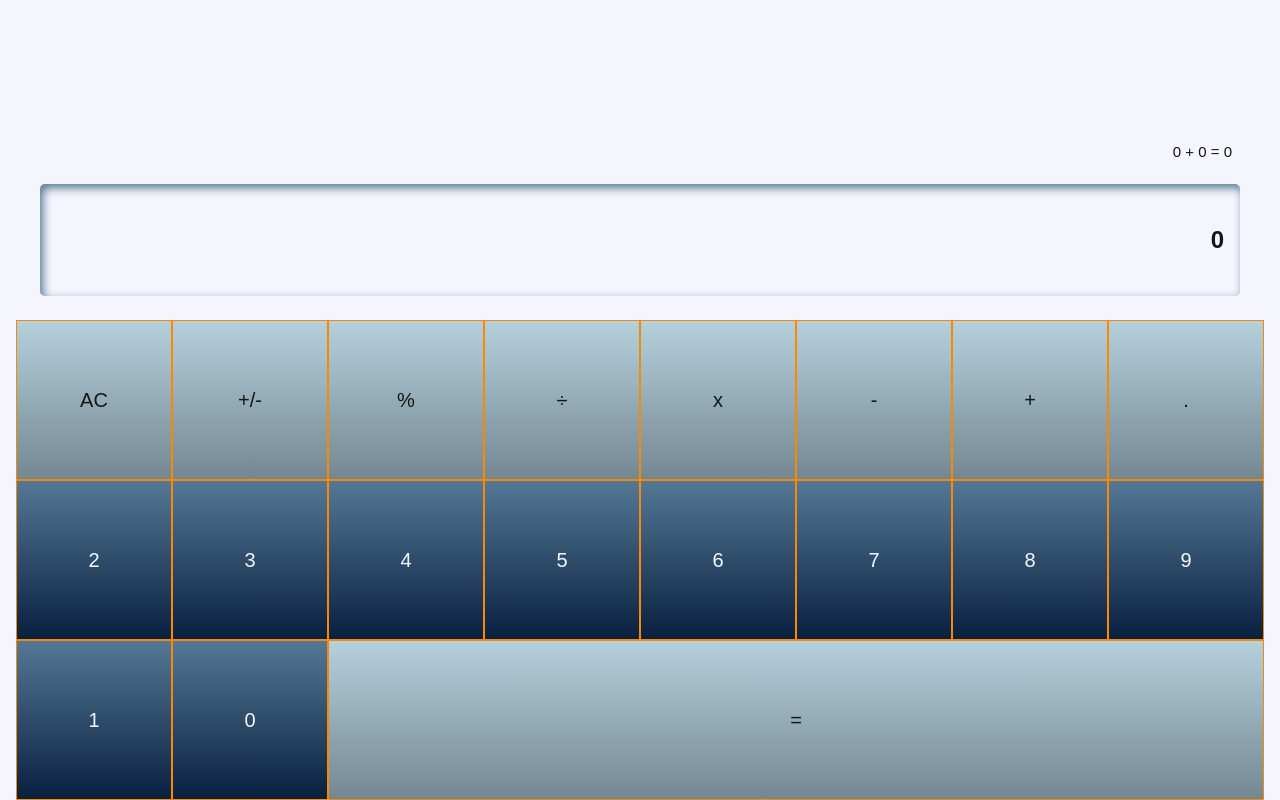
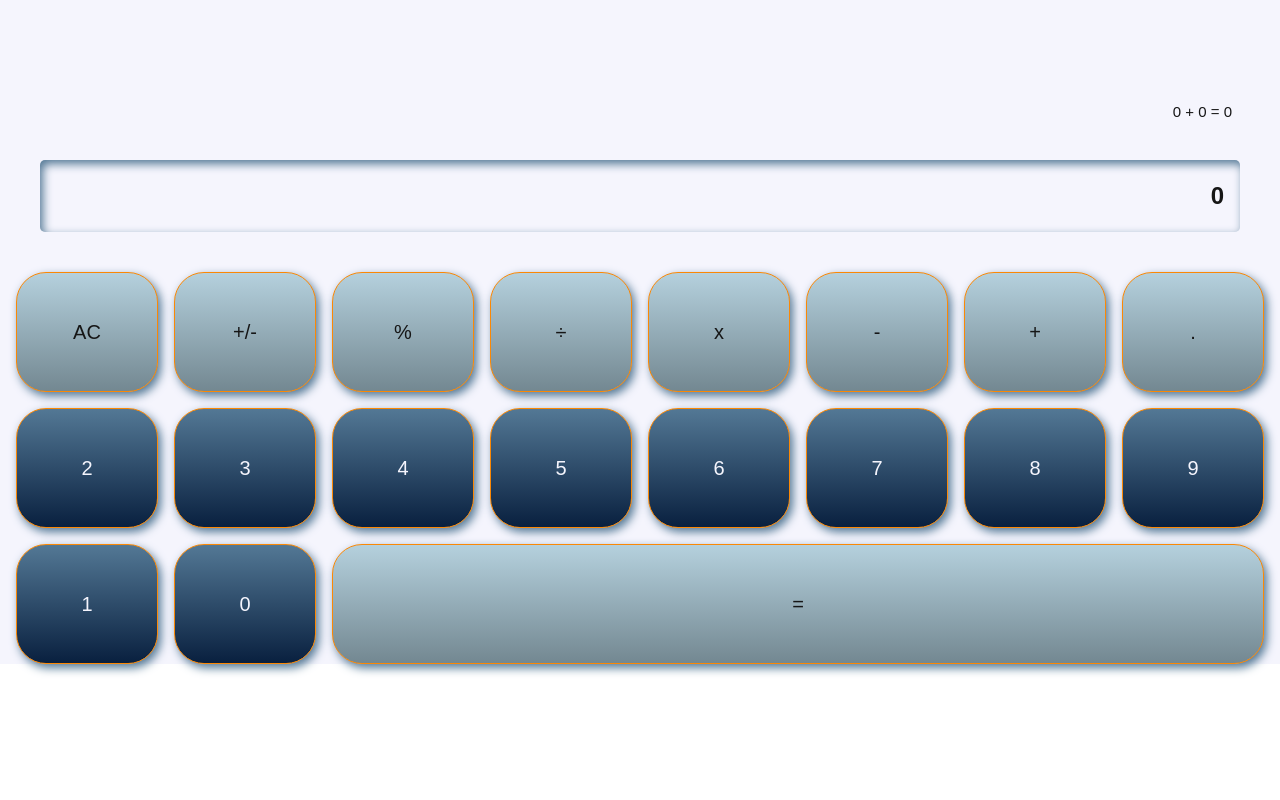
Before and after one commit to isobelleanna/calculator-project, a plain HTML site: page index.html in a window 1280 px wide. Drawn offline with Linux system fonts and the light colour scheme; a web font is replaced by a local one.

Commit message:
change styling for buttons

```diff
--- a/styles/_button-grid.scss
+++ b/styles/_button-grid.scss
@@ -6,7 +6,7 @@
   grid-template-columns: repeat(4,1fr);
   grid-auto-columns: 1fr;
   grid-auto-rows: 1fr;
-  gap: 0px 0px;
+  gap: 1em;
   grid-auto-flow: row;
   grid-template-areas:
     "calculation calculation calculation calculation"
@@ -60,13 +60,12 @@
 
 .equal { grid-area: equal; }
 
-@media screen and (min-width: 454px) and (max-width: 768px){
+@media screen and (min-width: 580px) and (max-width: 768px){
   /* ipad screen */
   .container {
   grid-template-columns: repeat(6,1fr);
   grid-auto-columns: 1fr;
   grid-auto-rows: 1fr;
-  gap: 0px 0px;
   grid-auto-flow: row;
   grid-template-areas:
     "calculation calculation calculation calculation calculation calculation"
@@ -84,7 +83,6 @@
   grid-template-columns: repeat(8,1fr);
   grid-auto-columns: 1fr;
   grid-auto-rows: 1fr;
-  gap: 0px 0px;
   grid-auto-flow: row;
   grid-template-areas:
     "calculation calculation calculation calculation calculation calculation calculation calculation"
--- a/styles/_buttons.scss
+++ b/styles/_buttons.scss
@@ -4,11 +4,13 @@
 
 .button {
     width: 100%;
-    height: 20vh;
+    height: 15vh;
     border: 1px solid $secondary-colour;
     background-image: $primary-gradient;
     color: $primary-colour;
     font-size: $mobile-font-size-buttons;
+    border-radius: 30px;
+    box-shadow: 3px 4px 10px $tertiary-colour;
     &--operation {
         background-image: $secondary-gradient;
         color: $font-dark;
```
Also changed, not shown: styles.css, 1 other file.
